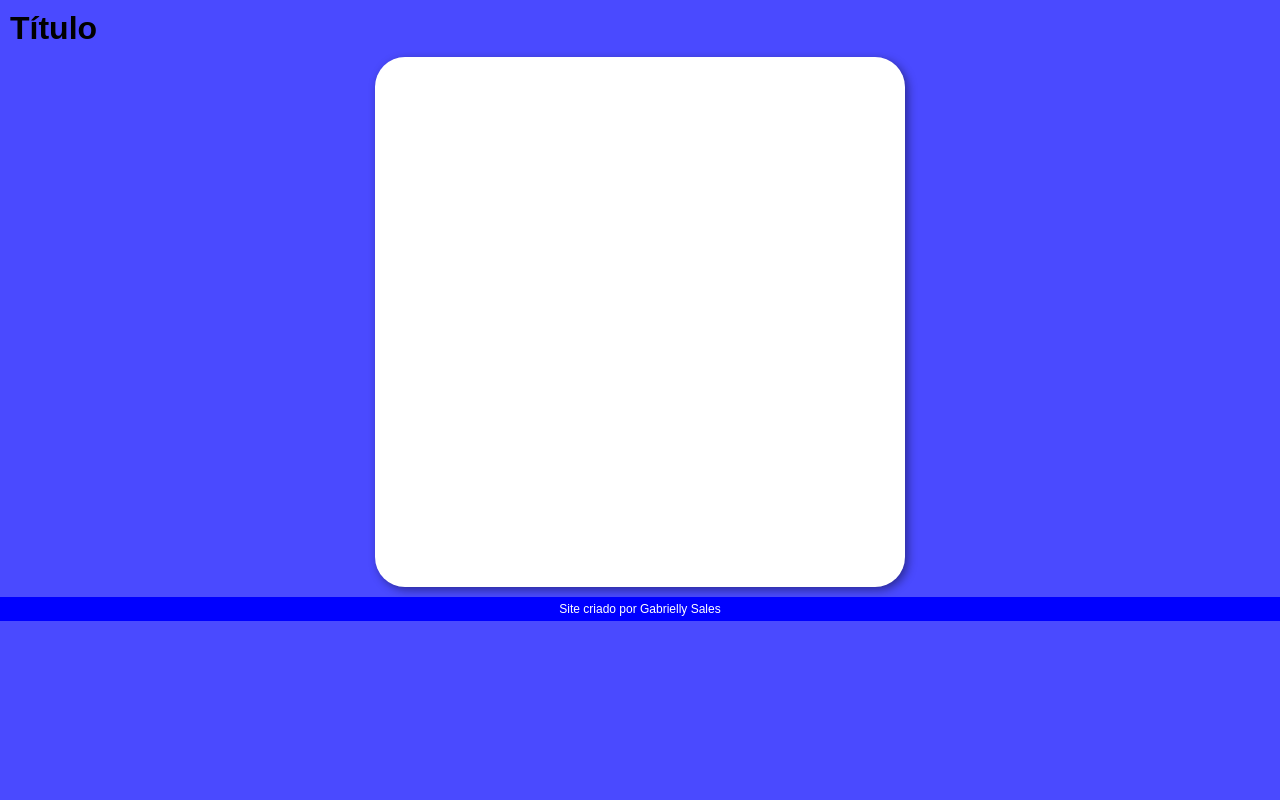
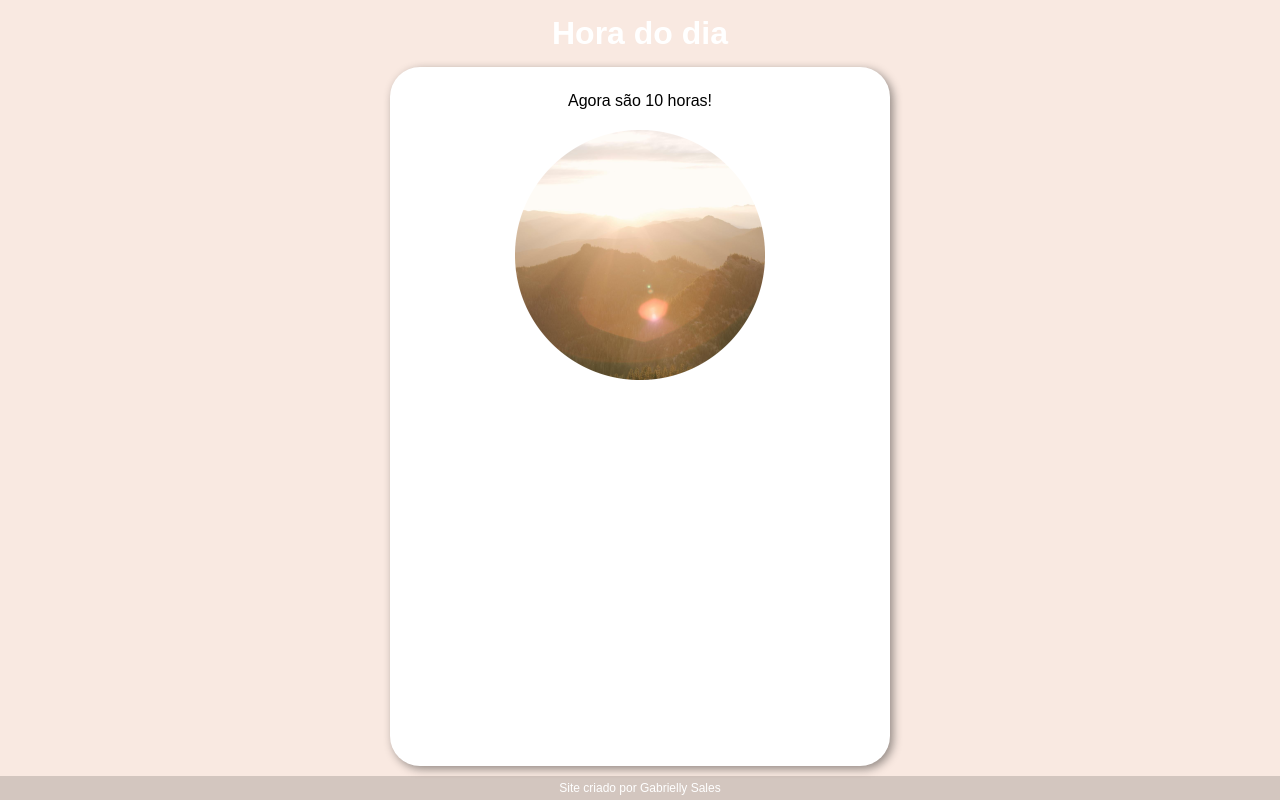
Before and after one commit to gabriellysaless/javascript, a plain HTML site: page exercicios/aula_12ex/modelo.html in a window 1280 px wide. Drawn offline with Linux system fonts and the light colour scheme.

Commit message:
Atualizei o exercício modificando o script e arrumando o estilo

```diff
--- a/exercicios/aula_12ex/modelo.html
+++ b/exercicios/aula_12ex/modelo.html
@@ -6,16 +6,16 @@
     <title>Modelo de Exercício</title>
     <link rel="stylesheet" href="style.css">
 </head>
-<body>
+<body onload="carregar()">
     <header>
-        <h1>Título</h1>
+        <h1>Hora do dia</h1>
     </header>
     <section>
-        <div>
-
+        <div id="texto">
+            <p>Texto mostrando horas</p>
         </div>
-        <div>
-
+        <div id="foto">
+            <img id="imagem" src="img/mncirc.png" alt="Fotografia manhã">
         </div>
     </section>
     <footer>
--- a/exercicios/aula_12ex/script.js
+++ b/exercicios/aula_12ex/script.js
@@ -1 +1,21 @@
-window.alert('Olá')
+function carregar(){
+    var msg = window.document.getElementById('texto')
+    var img = window.document.getElementById('imagem')
+    var data = new Date()
+    //var hora = data.getHours()
+    hora = 10
+    msg.innerHTML = `Agora são ${hora} horas!`
+    if (hora >= 0 && hora < 12) {
+        //dia
+        img.src = 'img/mncirc.png'
+        document.body.style.background = '#F9E9E1'
+    } else if (hora >= 12 && hora < 18) {
+        //tarde
+        img.src = 'img/tncirc.png'
+        document.body.style.background = '#AA6200'
+    } else {
+        //noite
+        img.src = 'img/nncirc.png'
+        document.body.style.background = '#797286'
+    }
+}
--- a/exercicios/aula_12ex/style.css
+++ b/exercicios/aula_12ex/style.css
@@ -3,29 +3,48 @@
 *{
     margin: 0px;
     padding: 0px;
+
+    box-sizing: border-box; /* Inclui o padding e border no tamanho total do elemento */
+}
+
+html, body {
+    height: 100%;
 }
 
 body{
     background-color: rgb(74, 74, 255);
     font-family: Arial, Helvetica, sans-serif;
+
+    /* Configurações abaixo para o footer ficar no rodape da página */
+    display: flex;
+    flex-direction: column;
 }
 
 header{
-    padding: 10px;
+    padding: 15px;
+    color: white;
+    text-align: center;
 }
 
 section{
     background-color: white;
     width: 500px;
-    height: 500px;
     margin: auto;
     border-radius: 30px;
     padding: 15px;
     box-shadow: 3px 3px 10px rgba(0, 0, 0, 0.418);
+
+    /* Configurações abaixo para o footer ficar no rodape da página */
+    flex: 1; /* Faz o conteúdo ocupar o espaço disponível */
+}
+
+section > div{
+    text-align: center;
+    padding: 10px;
 }
 
 footer{
-    background-color: blue;
+    background-color: rgba(0, 0, 0, 0.151);
     color: white;
     margin-top: 10px;
     padding: 5px;
```
Also changed, not shown: exercicios/aula_12ex/img/mcirc.png (added), exercicios/aula_12ex/img/mncirc.png (added), exercicios/aula_12ex/img/ncirc.png (added), exercicios/aula_12ex/img/nncirc.png (added), exercicios/aula_12ex/img/tcirc.png (added), exercicios/aula_12ex/img/tncirc.png (added).
